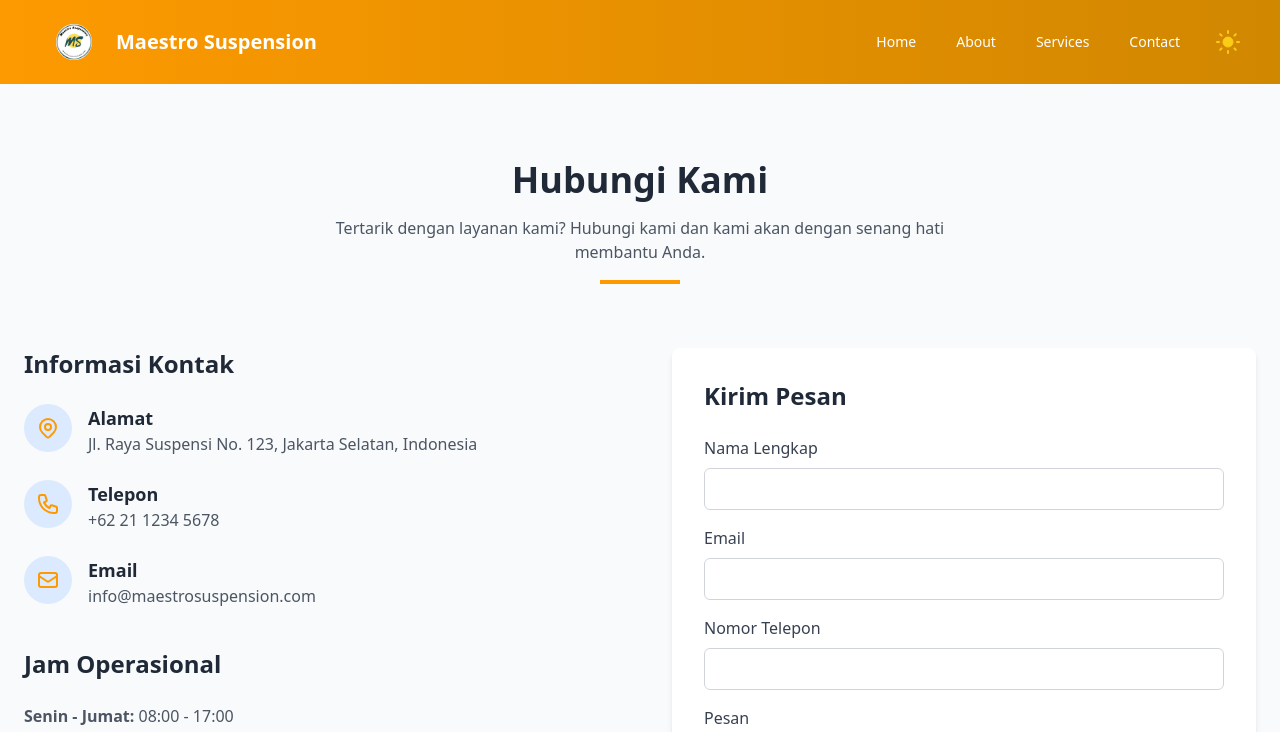
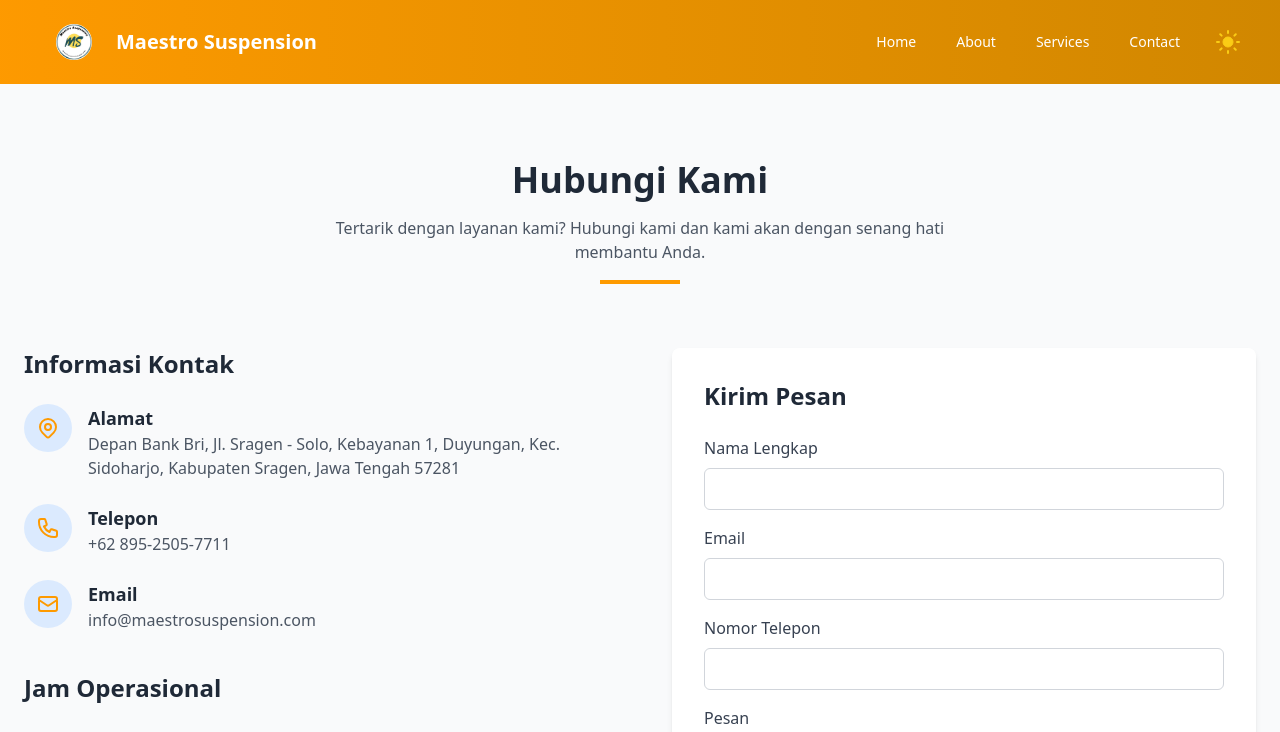
Before and after one commit to ahmadshol/Company-Profile-Using-React, a React (Vite) app: page /contact in a window 1280 px wide. Shown: the top 732 px of the page. Built offline with nearby package versions, Linux system fonts and the light colour scheme.

Commit message:
contact repair

```diff
--- a/src/components/About.jsx
+++ b/src/components/About.jsx
@@ -173,13 +173,6 @@ const About = () => {
                   <p className="text-gray-600 font-medium">Tahun Pengalaman</p>
                 </div>
               </div>
-
-              {/* CTA Button */}
-              <div className="mt-8">
-                <button className="bg-gradient-to-r from-primary to-secondary text-white font-semibold py-3 px-8 rounded-full shadow-md hover:shadow-lg transform hover:-translate-y-1 transition-all duration-300">
-                  Pelajari Lebih Lanjut
-                </button>
-              </div>
             </div>
           </div>
         </div>
--- a/src/components/Contact.jsx
+++ b/src/components/Contact.jsx
@@ -86,7 +86,8 @@ const Contact = () => {
                   Alamat
                 </h4>
                 <p className="text-gray-600 dark:text-white">
-                  Jl. Raya Suspensi No. 123, Jakarta Selatan, Indonesia
+                  Depan Bank Bri, Jl. Sragen - Solo, Kebayanan 1, Duyungan, Kec.
+                  Sidoharjo, Kabupaten Sragen, Jawa Tengah 57281
                 </p>
               </div>
             </div>
@@ -113,7 +114,7 @@ const Contact = () => {
                   Telepon
                 </h4>
                 <p className="text-gray-600 dark:text-white">
-                  +62 21 1234 5678
+                  +62 895-2505-7711
                 </p>
               </div>
             </div>
```
